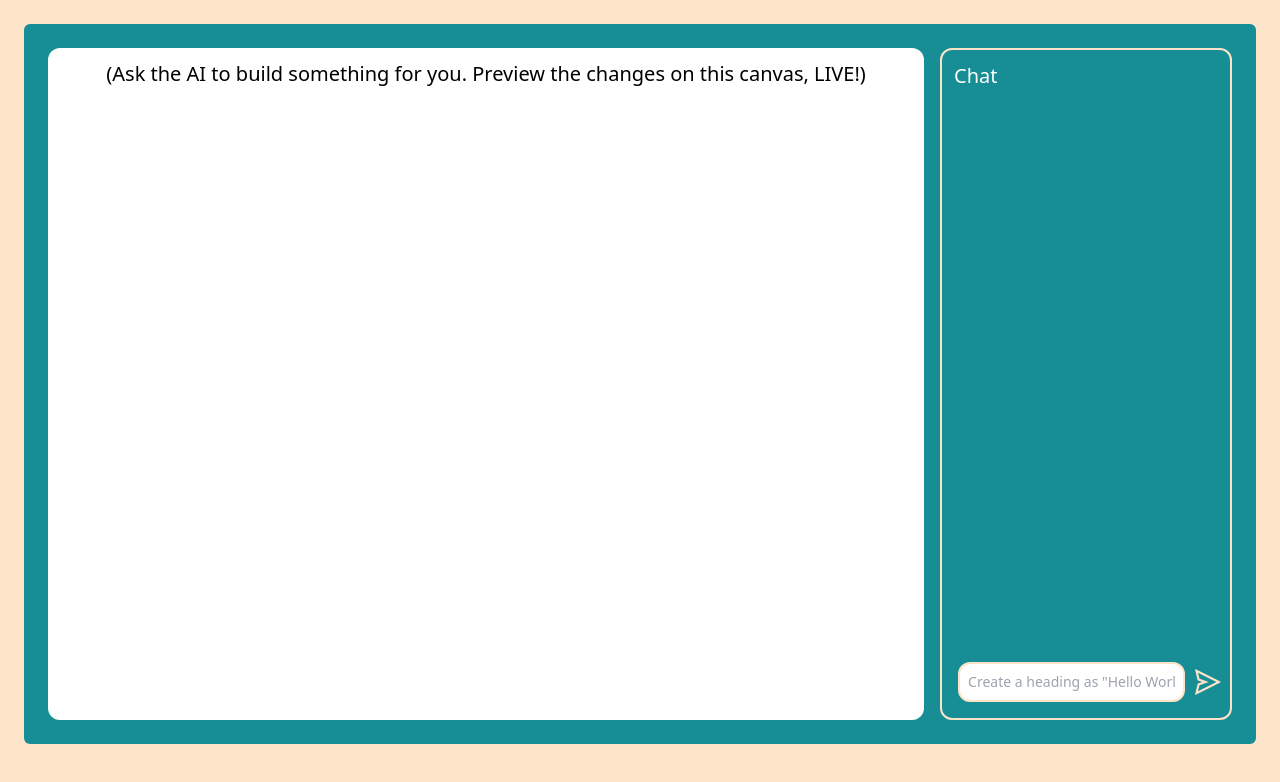
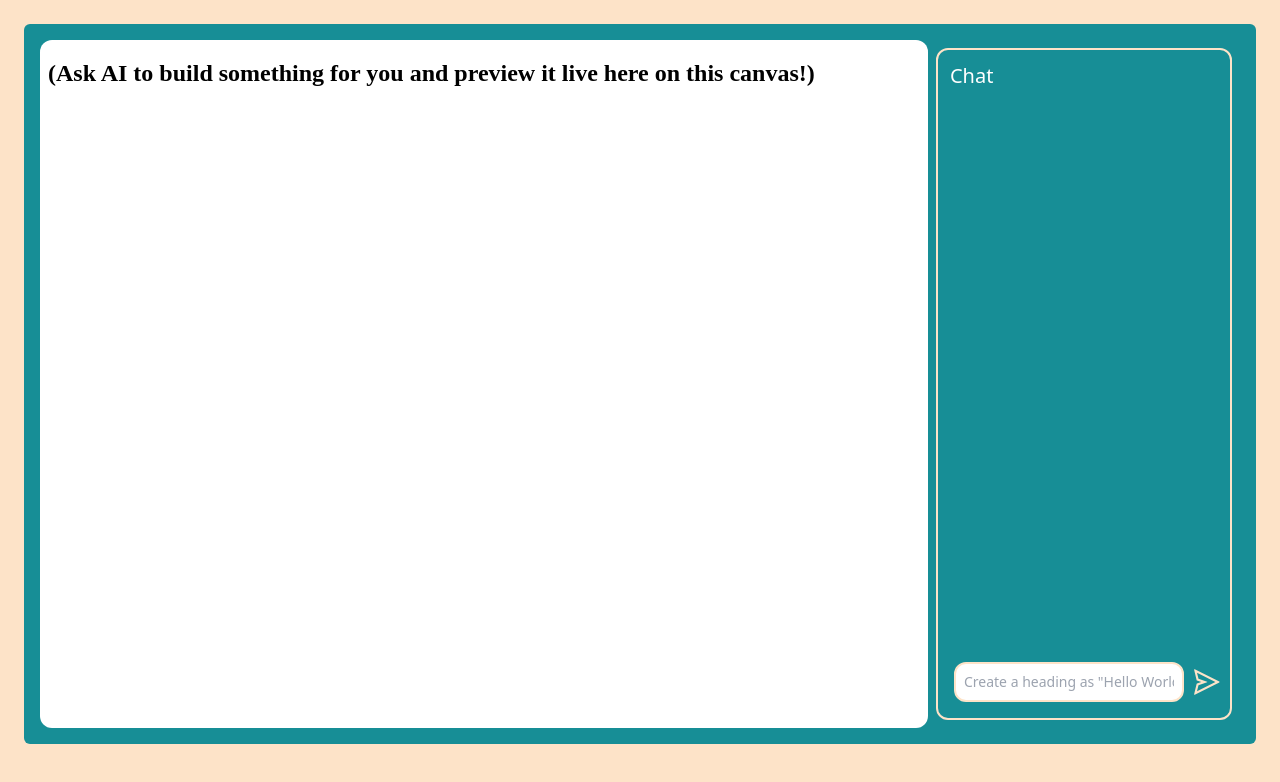
Before and after one commit to abdealijaroli/webwiz, a Next.js app: page / in a window 1280 px wide. Shown: the top 782 px of the page. Built offline with nearby package versions, Linux system fonts and the light colour scheme.

Commit message:
feat: enhanced the canvas to be more robust

```diff
--- a/app/Canvas.tsx
+++ b/app/Canvas.tsx
@@ -1,20 +1,40 @@
 import React from "react";
 
 interface CanvasProps {
-    html?: string;
-    css?: string;
-    js?: string;
+    html: string;
+    css: string;
+    js: string;
 }
 
 const Canvas = ({ html, css, js }: CanvasProps) => {
+    const isHtmlValid = (html: string) => {
+        const parser = new DOMParser();
+        const doc = parser.parseFromString(html, "text/html");
+
+        return doc.body.innerHTML !== "";
+    };
+
+    const htmlWithCSSAndJS = `
+		<html>
+			<head>
+				<style>${css}</style>
+			</head>
+			<body>
+				${isHtmlValid(html) ? html : "<h2>(Ask AI to build something for you and preview it live here on this canvas!)</h2>"}
+				<script>${js}</script>
+			</body>
+		</html>
+	`;
+
     return (
-        <div className="flex flex-col items-center justify-start w-3/4 m-2 p-3 rounded-xl bg-white">
-            <div dangerouslySetInnerHTML={{ __html: html || "(Ask the AI to build something for you. Preview the changes on this canvas, LIVE!)" }} />
-
-            <style>{css}</style>
-
-            <script>{js}</script>
-        </div>
+        <iframe
+            srcDoc={htmlWithCSSAndJS}
+            title="Canvas"
+            sandbox="allow-scripts"
+            width="100%"
+            height="100%"
+            className="w-3/4 rounded-xl bg-white"
+        />
     );
 };
 
--- a/app/ChatInterface.tsx
+++ b/app/ChatInterface.tsx
@@ -17,7 +17,7 @@ const ChatInterface = ({
     messageJson,
 }: ChatInterfaceProps) => {
     return (
-        <div className="flex flex-col justify-start w-full h-screen overflow-y-auto overflow-x-hidden">
+        <div className="flex flex-col justify-start w-full h-full overflow-y-auto overflow-x-hidden">
             <div className="flex-grow overflow-auto">
                 {messages.map((m) => (
                     <div
```
